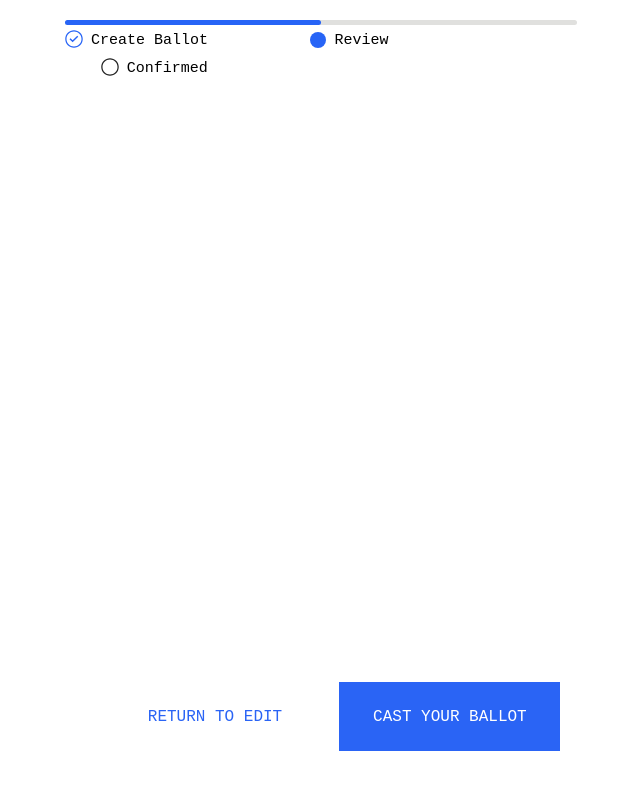
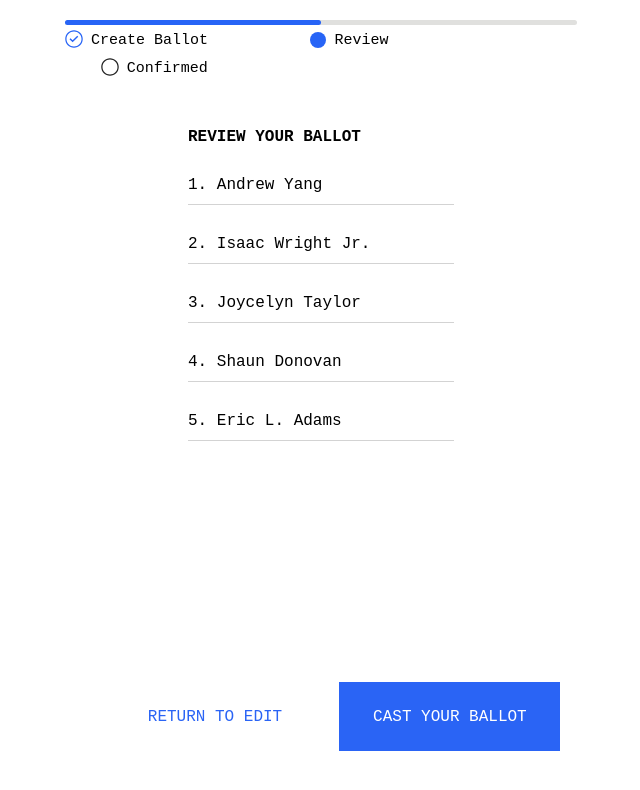
Before and after one commit to dg1229/RCV-Team-6, a React (Create React App) app in the folder client/: page /review in a window 1280 px wide. Shown: the top 790 px of the page, without its empty margins (319-959 px from the left). Built offline with nearby package versions, Linux system fonts and the light colour scheme; no server answers.

Commit message:
Finished Review component

```diff
--- a/client/src/App.js
+++ b/client/src/App.js
@@ -104,7 +104,7 @@ function App() {
         <Switch>
           <Route path='/' exact render={() => (<Begin />)} />
           <Route path='/create' exact render={() => (<Ballot />)} />
-          <Route path='/review' exact render={() => (<Review />)} />
+          <Route path='/review' exact render={() => (<Review first="Andrew Yang" second="Isaac Wright Jr." third="Joycelyn Taylor" fourth="Shaun Donovan" fifth="Eric L. Adams" />)} />
           <Route path='/submit' exact render={()=>(<Submit />)} />
         </Switch>
       </Router>
--- a/client/src/components/Begin/Begin.js
+++ b/client/src/components/Begin/Begin.js
@@ -2,8 +2,8 @@ import React, { useState } from 'react';
 import { useHistory } from "react-router-dom";
 
 const tapToBeginStyle = {
-    width: '100vw',
-    height: '100vh',
+    width: '100%',
+    height: '100%',
     backgroundColor:'white',
     color: 'black'
 
--- a/client/src/components/Review/Review.js
+++ b/client/src/components/Review/Review.js
@@ -1,13 +1,54 @@
 import React, { useState } from 'react';
+import Ballot from '../Ballot/Ballot';
 
 import Footer from '../Footer/Footer';
 import ProgressIndicator from '../ProgressIndicator/ProgressIndicator';
 
+const Review = (props) => {
 
-const Review = () => {
+  const { first, second, third, fourth, fifth } = props;
+
+  const columnStyles = {
+    display: 'flex',
+    justifyContent: 'center',
+    height: '100%',
+    marginTop: '5%',
+    padding: 'auto',
+  }
+
+  const ballotStyles = {
+    display: 'flex',
+    flexDirection: 'column',
+    justifyContent: 'center',
+    height: '100%',
+    textAlign: 'left',
+    fontFamily: '"IBM Plex Mono", monospace',
+    marginTop: "5%"
+  }
+
+  const candidateStyles = {
+      padding: 16,
+      paddingTop: 30,
+      paddingLeft: 0,
+      height: '12px',
+      width: '250px',
+      borderBottom: '1px lightgray solid',
+      backgroundColor: 'white',
+      color: 'black'
+  }
+
   return(
-  <div >
+  <div style={columnStyles}>
     <ProgressIndicator completed="50" />
+
+    <div style={ballotStyles}>
+    <div><b>REVIEW YOUR BALLOT</b></div>
+    <div style={candidateStyles}>1. {first}</div>
+    <div style={candidateStyles}>2. {second}</div>
+    <div style={candidateStyles}>3. {third}</div>
+    <div style={candidateStyles}>4. {fourth}</div>
+    <div style={candidateStyles}>5. {fifth}</div>
+    </div>
     <Footer page={'review'}  ></Footer>
   </div>
   );
```
Also changed, not shown: client/src/components/Ballot/Candidate.js (deleted, +0 -15 lines).
